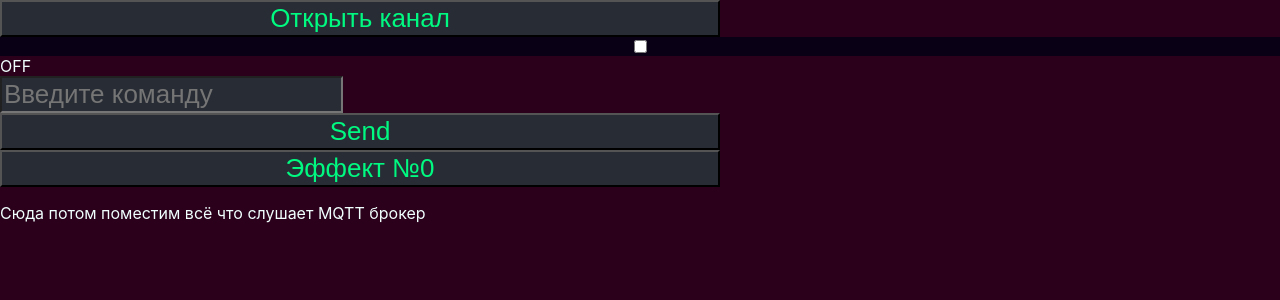
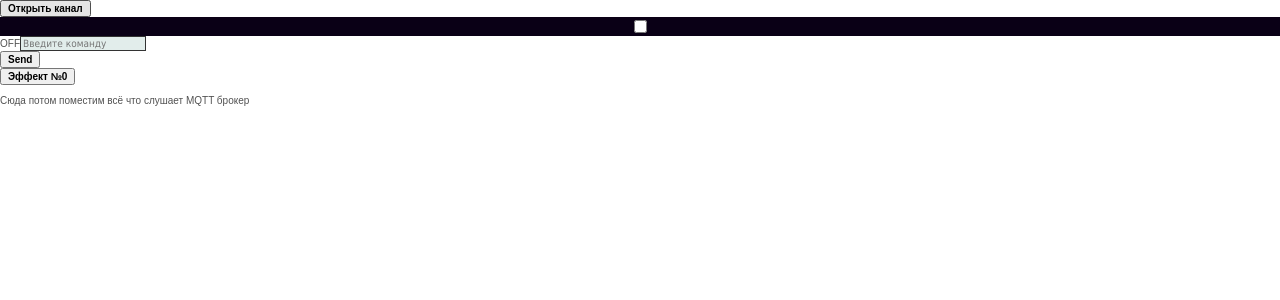
Before and after one commit to H8Misery/ledLampMqtt, a React (Create React App) app: page / in a window 1280 px wide. Shown: the top 300 px of the page. Built offline with nearby package versions, Linux system fonts and the light colour scheme.

Commit message:
1. Чутка видоизменил то что консоль выводит в начале в mqtt_socket. 2. Продолжаю играться с CSS

```diff
--- a/src/MainControlBoard.js
+++ b/src/MainControlBoard.js
@@ -30,6 +30,7 @@ export default function SelectHost () {
         <label>
             Server URL:{' '} {connector.socket ? "ONLINE" : "OFFLINE"}
             <select
+            className='buttons'
             value={url}
             onChange={e => setServerUrl(e.target.value)}
             >
--- a/src/const/api.const.js
+++ b/src/const/api.const.js
@@ -1,15 +1,20 @@
 export const server_list = [
-    {value: 'mqtt://localhost:9001/mqtt', name: 'localhost1'},
-    {value: 'mqtt://localhost:1883/mqtt', name: 'localhost2'}
+    {id: 1, value: 'mqtt://localhost:9001/mqtt', name: 'localhost1'},
+    {id: 2, value: 'mqtt://localhost:1883/mqtt', name: 'localhost2'}
 ];
 
 export const topic_list = [
-    {value: 'glamp', name:'env'},
-    {value: 'LedLamp/LedLamp_...', name:'prod'}
+    {id: 1, value: 'glamp', name:'env'},
+    {id: 2, value: 'LedLamp/LedLamp_...', name:'prod'}
 ]
 //потом делитну, чисто для понимания пока оставил
-console.log('server_list');
-console.log(server_list);
-console.log('topic_list');
-console.log(topic_list);
+server_list.map((item) => {
+    console.log(`${item.id} - ${item.value}`)
+})
+// console.log(urlConsoleLog);
+topic_list.map((item) => {
+    console.log(`${item.id} - ${item.value}`)
+})
+// console.log(topicConsoleLog);
+
 console.log('for configure go to `api.const.js`');
--- a/src/styles/App.css
+++ b/src/styles/App.css
@@ -1,19 +1,25 @@
 .App {
-  text-align: left;
-  background: #2b001a;
-  color: azure;
+	margin-bottom: 0px;
+	font-family: Arial, Helvetica, sans-serif;
+	font-size: 10px;
+	font-weight: bold;
+	line-height: normal;
+	font-weight: normal;
+	font-variant: normal;
+	text-transform: none;
+	color: #525252;
   min-height: 100vh;
 }
 
 .header {
-  background-color:#2b001a;
+  background-color:#ffffff;
   min-height: 15vh;
   display: flex;
   flex-direction: column;
   align-items: left;
   justify-content: left;
   font-size: calc(10px + 2vmin);
-  color: rgb(61, 32, 32);
+  color: rgb(0, 0, 0);
 }
 
 .switches {
@@ -28,24 +34,21 @@
 }
 
 .buttons {
-  background-color: #282c34;
-  min-height: 1vh;
-  min-width: 90vh;
-  display: flex;
-  flex-direction: column;
-  align-items: center;
-  justify-content: center;
-  font-size: calc(10px + 2vmin);
-  color: rgb(0, 250, 129);
+	color: #000000;
+	font-family: Arial, Helvetica, sans-serif;
+	font-size: 10px;
+	font-weight: bold;
+	font-style: normal;
+	line-height: normal;
+	font-variant: normal;
+	text-transform: none;
 }
 
 .inputs {
-  background-color: #282c34;
-  min-height: 1vh;
-  display: flex;
-  flex-direction: column;
-  align-items: left;
-  justify-content: center;
-  font-size: calc(10px + 2vmin);
-  color: rgb(0, 250, 129);
+	font-family: tahoma;
+	font-size: 10px;
+	font-weight: normal;
+	color: #5F726F;
+	background-color: #E2EDEB;
+	border: 1px solid #333333;
 }
--- a/src/ws/mqtt_socket.js
+++ b/src/ws/mqtt_socket.js
@@ -2,7 +2,6 @@ import mqtt from 'mqtt';
 
 class MqttConnector  {
     constructor(url, topic) {
-        console.log(`constructor have props: '${url}/${topic}'`)
         this.url = url;
         this.topic = topic
         this.socket = null //обнуляем сокет по умолчанию, чтобы не плодить коннекты к хосту
```
